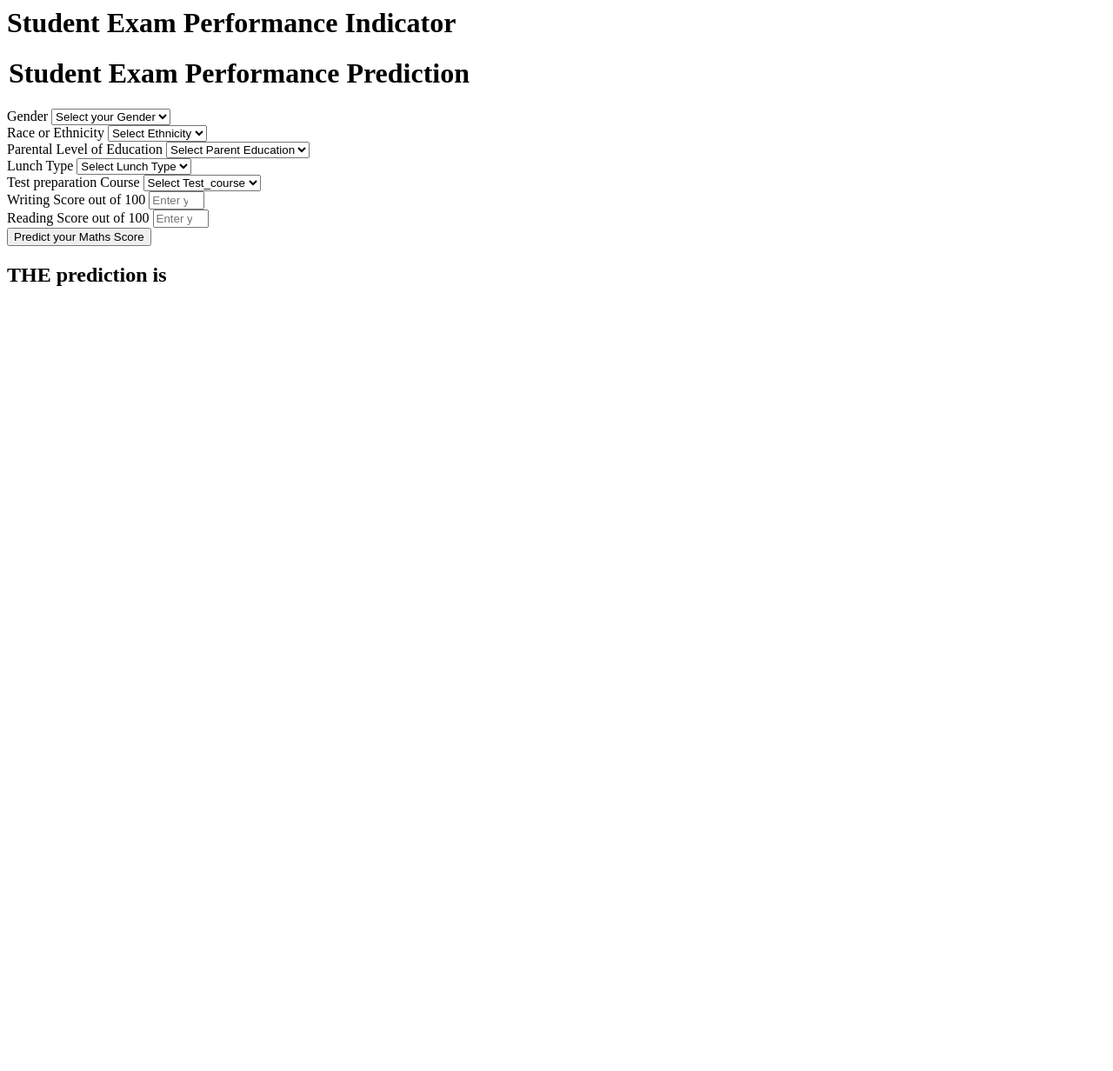
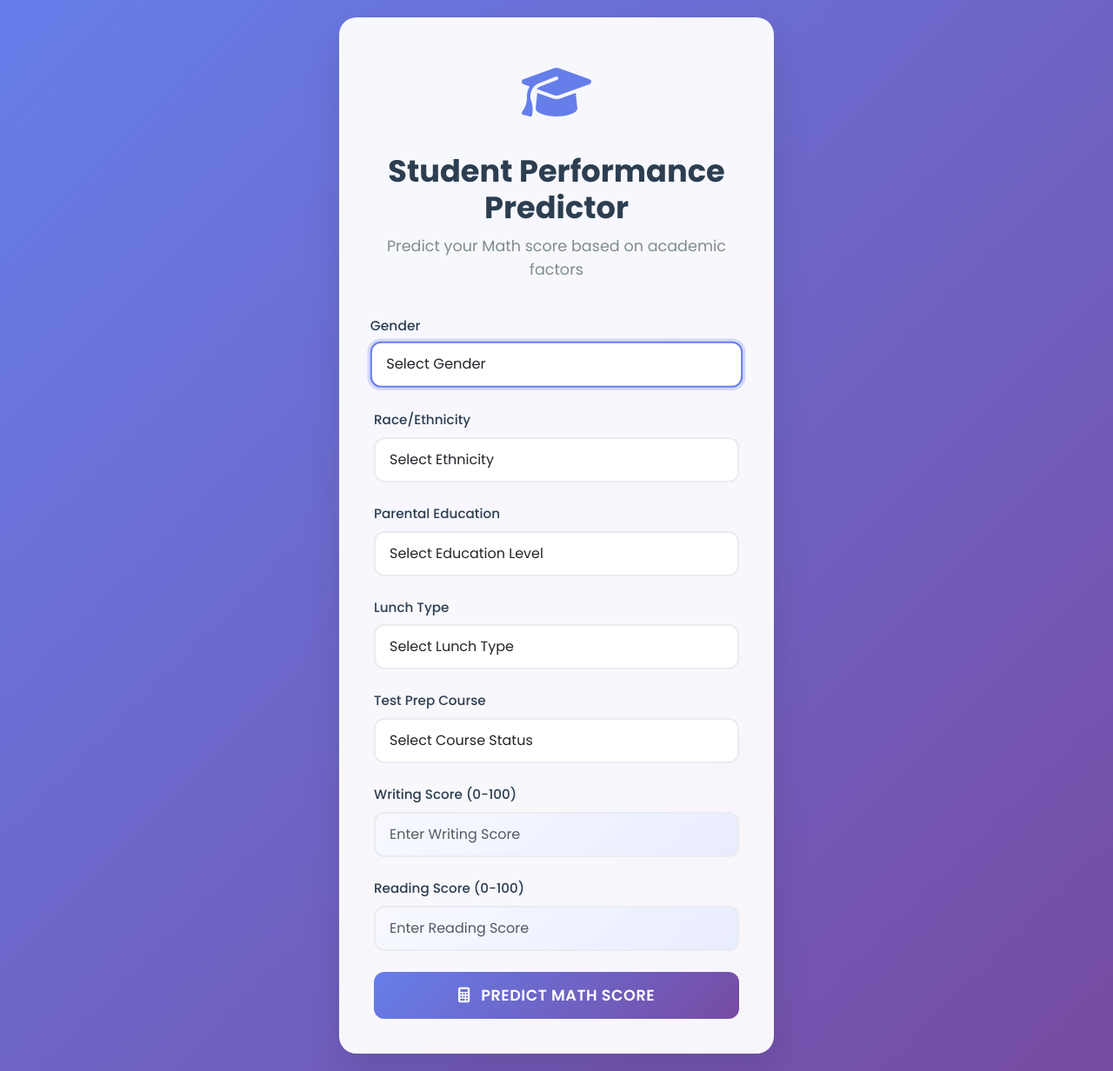
Before and after one commit to Abhishek05-mavrick/ETE_ML_project, a Flask app: template templates/home.html in a window 1280 px wide. Shown: the whole page at 87% size. Before the commit the page ends 329 px from the top, so only its background shows below. Run offline with Flask 3, Linux system fonts and the light colour scheme; the template is opened without the code that fills it, so the values that code supplies are empty.

Commit message:
ui updated

```diff
--- a/app.py
+++ b/app.py
@@ -7,11 +7,11 @@ import pickle
 application = Flask(__name__)
 app=application
 
-@app.route('/')
-def index():
-    return render_template('index.html')
+# @app.route('/')
+# def index():
+#     return render_template('index.html')
 
-@app.route('/predict',methods=['POST','GET'])
+@app.route('/',methods=['POST','GET'])
 def predict_data():
     if request.method=='GET':
         return render_template('home.html')
--- a/templates/home.html
+++ b/templates/home.html
@@ -1,111 +1,221 @@
-<html>
+<!DOCTYPE html>
+<html lang="en">
+<head>
+    <meta charset="UTF-8">
+    <meta name="viewport" content="width=device-width, initial-scale=1.0">
+    <title>Student Exam Performance Predictor</title>
+    <link href="https://cdn.jsdelivr.net/npm/bootstrap@5.3.2/dist/css/bootstrap.min.css" rel="stylesheet">
+    <link href="https://cdnjs.cloudflare.com/ajax/libs/font-awesome/6.4.0/css/all.min.css" rel="stylesheet">
+    <link href="https://fonts.googleapis.com/css2?family=Poppins:wght@300;400;500;600;700&display=swap" rel="stylesheet">
+    <style>
+        body {
+            font-family: 'Poppins', sans-serif;
+            background: linear-gradient(135deg, #667eea 0%, #764ba2 100%);
+            min-height: 100vh;
+            display: flex;
+            align-items: center;
+            justify-content: center;
+            padding: 20px;
+        }
+        .main-container {
+            background: rgba(255, 255, 255, 0.95);
+            backdrop-filter: blur(10px);
+            border-radius: 20px;
+            box-shadow: 0 20px 40px rgba(0,0,0,0.1);
+            padding: 40px;
+            max-width: 500px;
+            width: 100%;
+        }
+        .form-header {
+            text-align: center;
+            margin-bottom: 40px;
+        }
+        .form-header h1 {
+            color: #2c3e50;
+            font-weight: 700;
+            margin-bottom: 10px;
+            font-size: 2.2rem;
+        }
+        .form-header p {
+            color: #7f8c8d;
+            font-size: 1.1rem;
+        }
+        .form-icon {
+            font-size: 4rem;
+            color: #667eea;
+            margin-bottom: 20px;
+        }
+        .form-group {
+            margin-bottom: 1.5rem;
+            position: relative;
+        }
+        .form-label {
+            font-weight: 500;
+            color: #2c3e50;
+            margin-bottom: 8px;
+            font-size: 0.95rem;
+        }
+        .form-control, .form-select {
+            border: 2px solid #e9ecef;
+            border-radius: 12px;
+            padding: 12px 16px;
+            font-size: 1rem;
+            transition: all 0.3s ease;
+            background: #fff;
+        }
+        .form-control:focus, .form-select:focus {
+            border-color: #667eea;
+            box-shadow: 0 0 0 0.2rem rgba(102, 126, 234, 0.25);
+            transform: translateY(-2px);
+        }
+        .score-input {
+            background: linear-gradient(135deg, #f8f9ff 0%, #e8ecff 100%);
+        }
+        .btn-predict {
+            background: linear-gradient(135deg, #667eea 0%, #764ba2 100%);
+            border: none;
+            border-radius: 12px;
+            padding: 14px 30px;
+            font-weight: 600;
+            font-size: 1.1rem;
+            width: 100%;
+            transition: all 0.3s ease;
+            color: white;
+            text-transform: uppercase;
+            letter-spacing: 0.5px;
+        }
+        .btn-predict:hover {
+            transform: translateY(-3px);
+            box-shadow: 0 15px 30px rgba(102, 126, 234, 0.4);
+            color: white;
+        }
+        .results {
+            text-align: center;
+            margin-top: 30px;
+            padding: 20px;
+            background: linear-gradient(135deg, #667eea 0%, #764ba2 100%);
+            border-radius: 15px;
+            color: white;
+            font-weight: 600;
+            font-size: 1.3rem;
+        }
+        .results.hidden {
+            display: none;
+        }
+        @media (max-width: 576px) {
+            .main-container {
+                padding: 30px 20px;
+                margin: 10px;
+            }
+            .form-header h1 {
+                font-size: 1.8rem;
+            }
+        }
+    </style>
+</head>
 <body>
-    <div class="login">
-       <h1>Student Exam Performance Indicator</h1>
+    <div class="main-container">
+        <div class="form-header">
+            <div class="form-icon">
+                <i class="fas fa-graduation-cap"></i>
+            </div>
+            <h1>Student Performance Predictor</h1>
+            <p>Predict your Math score based on academic factors</p>
+        </div>
 
         <form action="{{ url_for('predict_data')}}" method="post">
-        <h1>
-            <legend>Student Exam Performance Prediction</legend>
-        </h1>
-        <div class="mb-3">
+            <div class="form-group">
                 <label class="form-label">Gender</label>
-            <select class="form-control" name="gender" placeholder="Enter you Gender" required>
-                <option class="placeholder" selected disabled value="">Select your Gender</option>
-                <option value="male">
-                    Male
-                </option>
-                <option value="female">
-                    Female
-                </option>
+                <select class="form-control form-select" name="gender" required>
+                    <option value="" disabled selected>Select Gender</option>
+                    <option value="male">Male</option>
+                    <option value="female">Female</option>
                 </select>
             </div>
-        <div class="mb-3">
-            <label class="form-label">Race or Ethnicity</label>
-            <select class="form-control" name="ethnicity" placeholder="Enter you ethnicity" required>
-                <option class="placeholder" selected disabled value="">Select Ethnicity</option>
-                <option value="group A">
-                    Group A
-                </option>
-                <option value="group B">
-                    Group B
-                </option>
-                <option value="group C">
-                    Group C
-                </option>
-                <option value="group D">
-                    Group D
-                </option>
-                <option value="group E">
-                    Group E
-                </option>
+
+            <div class="form-group">
+                <label class="form-label">Race/Ethnicity</label>
+                <select class="form-control form-select" name="ethnicity" required>
+                    <option value="" disabled selected>Select Ethnicity</option>
+                    <option value="group A">Group A</option>
+                    <option value="group B">Group B</option>
+                    <option value="group C">Group C</option>
+                    <option value="group D">Group D</option>
+                    <option value="group E">Group E</option>
                 </select>
             </div>
-        <div class="mb-3">
-            <label class="form-label">Parental Level of Education</label>
-            <select class="form-control" name="parental_level_of_education"
-                placeholder="Enter you Parent Education" required>
-                <option class="placeholder" selected disabled value="">Select Parent Education</option>
-                <option value="associate's degree">
-                    associate's degree
-                </option>
-                <option value="bachelor's degree">
-                    bachelor's degree
-                </option>
-                <option value="high school">
-                    high school
-                </option>
-                <option value="master's degree">
-                    master's degree
-                </option>
-                <option value="some college">
-                    some college
-                </option>
-                <option value="some high school">
-                    some high school
-                </option>
+
+            <div class="form-group">
+                <label class="form-label">Parental Education</label>
+                <select class="form-control form-select" name="parental_level_of_education" required>
+                    <option value="" disabled selected>Select Education Level</option>
+                    <option value="associate's degree">Associate's Degree</option>
+                    <option value="bachelor's degree">Bachelor's Degree</option>
+                    <option value="high school">High School</option>
+                    <option value="master's degree">Master's Degree</option>
+                    <option value="some college">Some College</option>
+                    <option value="some high school">Some High School</option>
                 </select>
             </div>
-        <div class="mb-3">
+
+            <div class="form-group">
                 <label class="form-label">Lunch Type</label>
-            <select class="form-control" name="lunch" placeholder="Enter you Lunch" required>
-                <option class="placeholder" selected disabled value="">Select Lunch Type</option>
-                <option value="free/reduced">
-                    free/reduced
-                </option>
-                <option value="standard">
-                    standard
-                </option>
+                <select class="form-control form-select" name="lunch" required>
+                    <option value="" disabled selected>Select Lunch Type</option>
+                    <option value="free/reduced">Free/Reduced</option>
+                    <option value="standard">Standard</option>
                 </select>
             </div>
-        <div class="mb-3">
-            <label class="form-label">Test preparation Course</label>
-            <select class="form-control" name="test_preparation_course" placeholder="Enter you Course"
-                required>
-                <option class="placeholder" selected disabled value="">Select Test_course</option>
-                <option value="none">
-                    None
-                </option>
-                <option value="completed">
-                    Completed
-                </option>
+
+            <div class="form-group">
+                <label class="form-label">Test Prep Course</label>
+                <select class="form-control form-select" name="test_preparation_course" required>
+                    <option value="" disabled selected>Select Course Status</option>
+                    <option value="none">None</option>
+                    <option value="completed">Completed</option>
                 </select>
             </div>
-        <div class="mb-3">
-            <label class="form-label">Writing Score out of 100</label>
-            <input class="form-control" type="number" name="reading_score"
-                placeholder="Enter your Reading score" min='0' max='100' />
+
+            <div class="form-group">
+                <label class="form-label">Writing Score (0-100)</label>
+                <input class="form-control score-input" type="number" name="writing_score"
+                       placeholder="Enter Writing Score" min="0" max="100" required>
             </div>
-        <div class="mb-3">
-            <label class="form-label">Reading Score out of 100</label>
-            <input class="form-control" type="number" name="writing_score"
-                placeholder="Enter your Reading Score" min='0' max='100' />
+
+            <div class="form-group">
+                <label class="form-label">Reading Score (0-100)</label>
+                <input class="form-control score-input" type="number" name="reading_score"
+                       placeholder="Enter Reading Score" min="0" max="100" required>
             </div>
-        <div class="mb-3">
-            <input class="btn btn-primary" type="submit" value="Predict your Maths Score" required />
+
+            <button type="submit" class="btn btn-predict">
+                <i class="fas fa-calculator me-2"></i>
+                Predict Math Score
+            </button>
+        </form>
+
+        {% if results %}
+        <div class="results">
+            <i class="fas fa-chart-line fa-2x mb-3"></i>
+            <div>Your predicted Math score is: <strong>{{ results }}/100</strong></div>
         </div>
-    </form>
-    <h2>
-       THE  prediction is {{results}}
-    </h2>
-   <body>
+        {% endif %}
+    </div>
+
+    <script src="https://cdn.jsdelivr.net/npm/bootstrap@5.3.2/dist/js/bootstrap.bundle.min.js"></script>
+    <script>
+        // Smooth animations for form inputs
+        document.querySelectorAll('.form-control, .form-select').forEach(input => {
+            input.addEventListener('focus', function() {
+                this.parentElement.style.transform = 'scale(1.02)';
+            });
+            input.addEventListener('blur', function() {
+                this.parentElement.style.transform = 'scale(1)';
+            });
+        });
+
+        // Auto-focus first input
+        document.querySelector('.form-select').focus();
+    </script>
+</body>
 </html>
```
Lines whose indentation alone changed are shown as unchanged.
